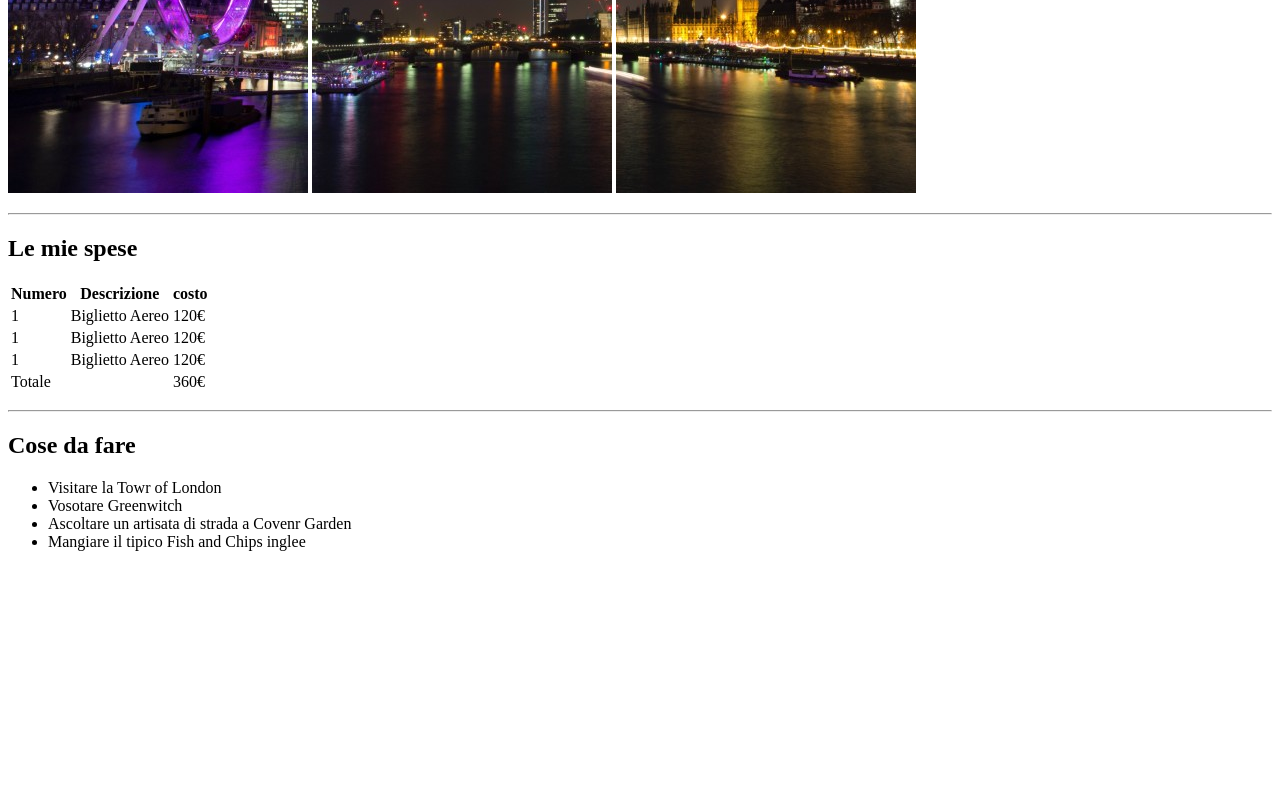
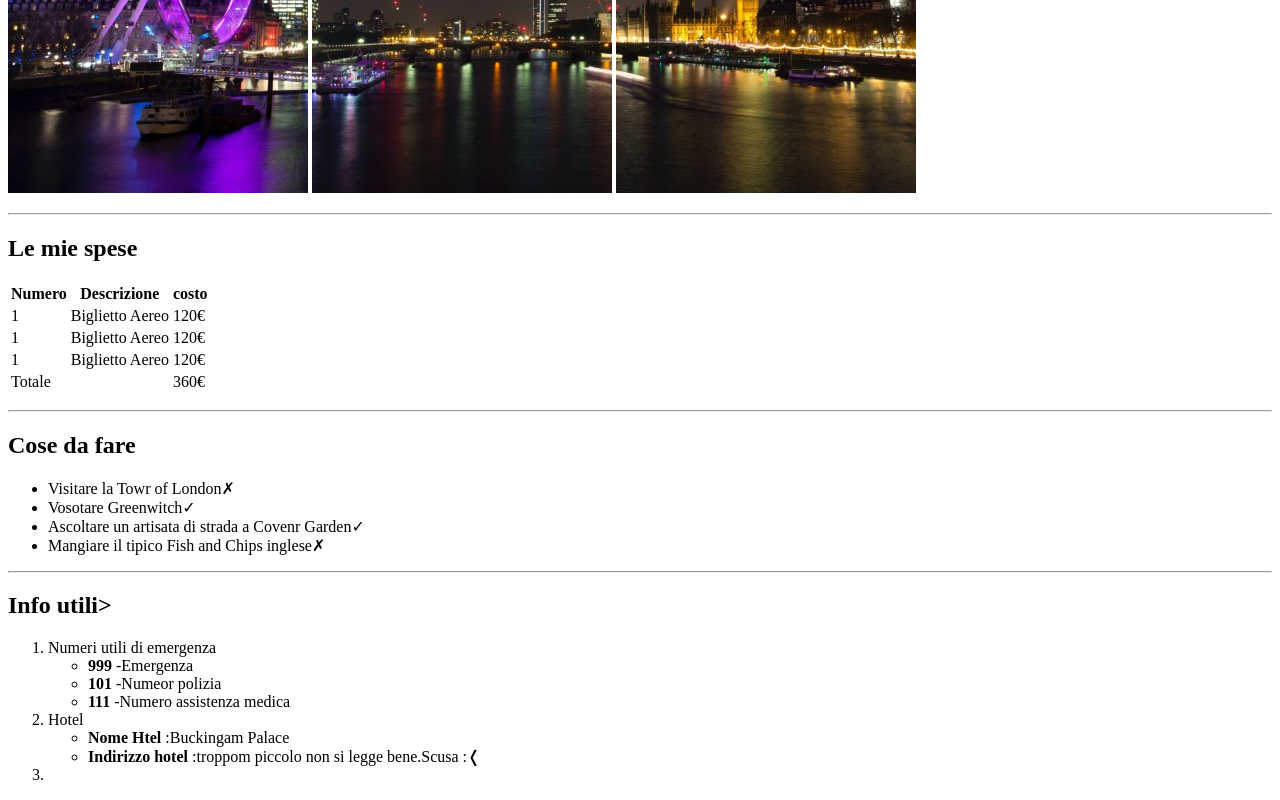
Before and after one commit to Vladislav-Ciuperca/html-london-trip, a plain HTML site: page index.html in a window 1280 px wide. Shown: the part 487-1287 px from the top of the page. Before the commit the page ends 1054 px from the top, so only its background shows below. Drawn offline with Linux system fonts and the light colour scheme.

Commit message:
commit ho perso il conto

```diff
--- a/index.html
+++ b/index.html
@@ -37,25 +37,25 @@
                 <tr>
                     <td>1</td>
                     <td>Biglietto Aereo</td>
-                    <td>120€</td>
+                    <td>120&#8364;</td>
                 </tr>
                 <!-- sectabella -->
                 <tr>
                     <td>1</td>
                     <td>Biglietto Aereo</td>
-                    <td>120€</td>
+                    <td>120&#8364;</td>
                 </tr>
                 <!-- sectabella -->
                 <tr>
                     <td>1</td>
                     <td>Biglietto Aereo</td>
-                    <td>120€</td>
+                    <td>120&#8364;</td>
                 </tr>
                 <!-- sectabella -->
                 <tr>
                     <td>Totale</td>
                     <td></td>
-                    <td>360€</td>
+                    <td>360&#8364;</td>
                 </tr>
             </table>
         </p>
@@ -63,13 +63,57 @@
         <p>
             <hr>
             <h2>Cose da fare</h2>
+            <!-- lista -->
             <ul>
-                <li>Visitare la Towr of London</li>
-                <li>Vosotare Greenwitch</li>
-                <li>Ascoltare un artisata di strada a Covenr Garden</li>
-                <li>Mangiare il tipico Fish and Chips inglee</li>
+                <li>Visitare la Towr of London&#10007;</li>
+                <li>Vosotare Greenwitch&#10003;</li>
+                <li>Ascoltare un artisata di strada a Covenr Garden&#10003;</li>
+                <li>Mangiare il tipico Fish and Chips inglese&#10007;</li>
             </ul>
         </p>
+        <!-- info utili -->
+        <hr>
+        <h2>Info utili></h2>
+        <!-- lista num -->
+        <ol>
+            <li>
+                Numeri utili di emergenza
+                <!-- inceptionlista -->
+                <ul>
+                    <li>
+                        <b>999</b>
+                        -Emergenza
+                    </li>
+                    <li>
+                        <b>101</b>
+                        -Numeor polizia
+                    </li>
+                    <li>
+                        <b>111</b>
+                        -Numero assistenza medica
+                    </li>
+                </ul>
+            </li>
+            <!-- listitem -->
+            <li>
+                Hotel
+                <!-- inceptionlista -->
+                <ul>
+                    <li>
+                        <b>Nome Htel</b>
+                        :Buckingam Palace
+                    </li>
+                    <li>
+                        <b>Indirizzo hotel</b>
+                        :troppom piccolo non si legge bene.Scusa :&#10092;
+                    </li>
+                </ul>
+            </li>
+
+            <li>
+
+            </li>
+        </ol>
     </section>
 
 
```
